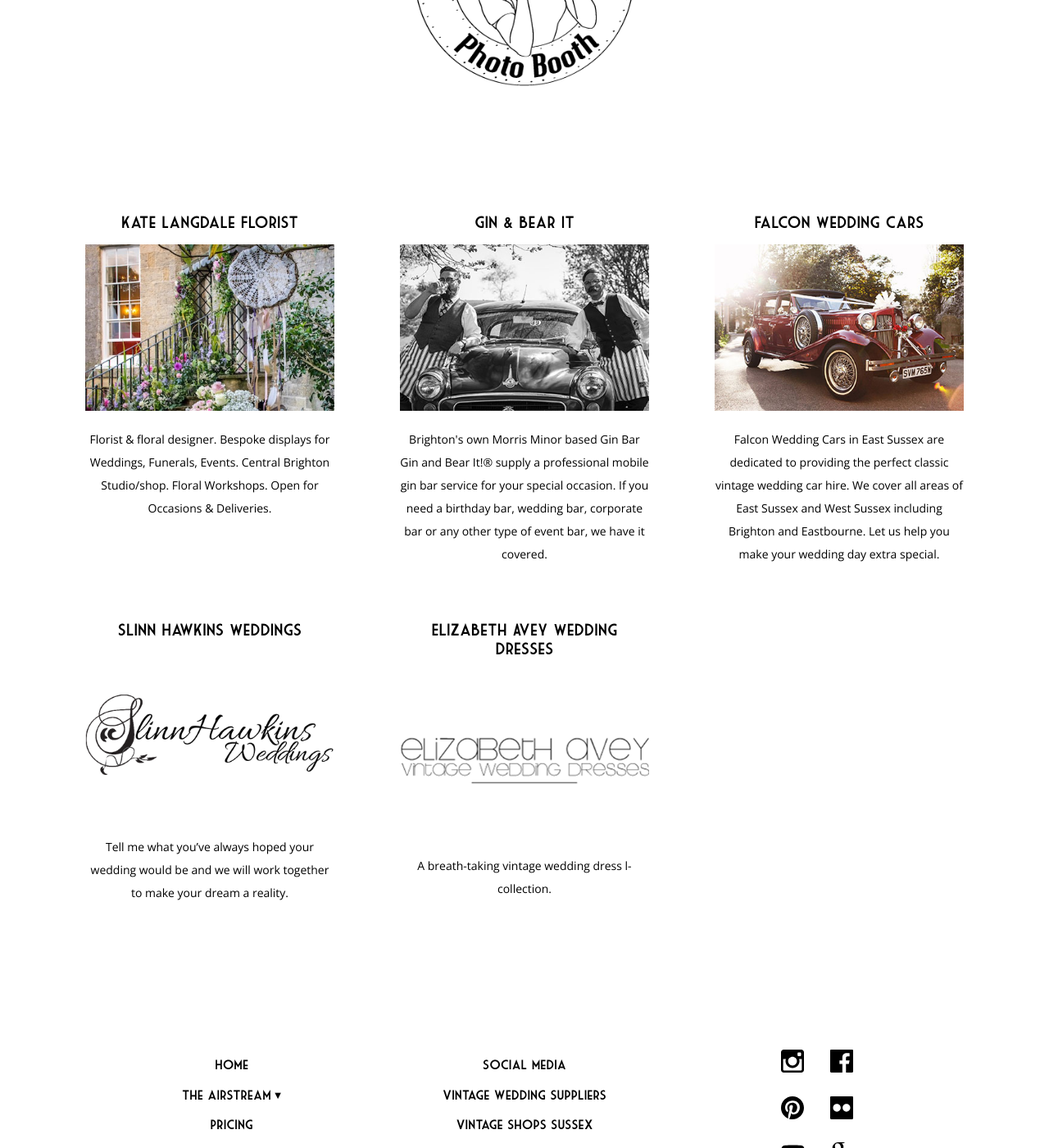
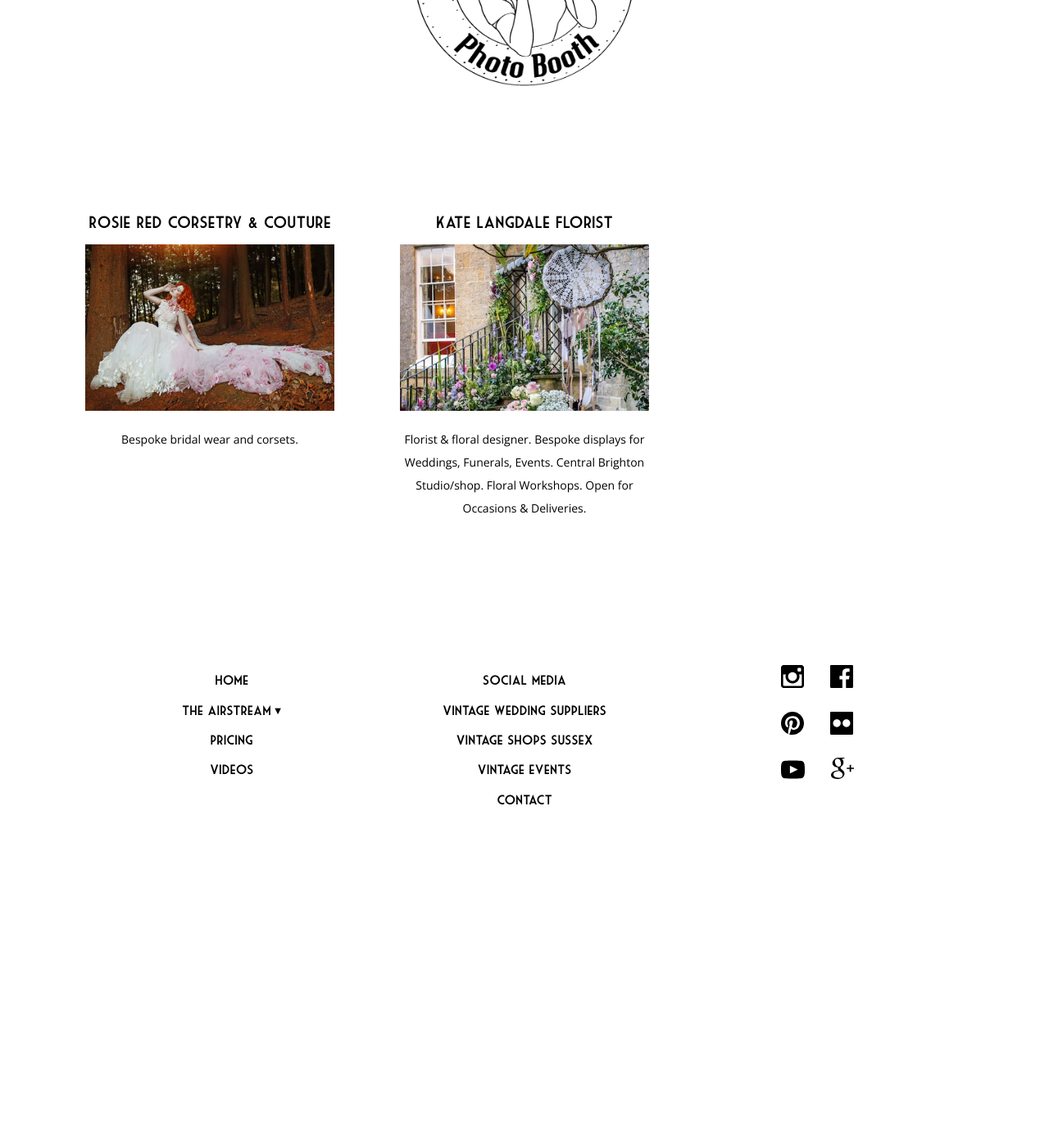
Before and after one commit to jacobcons/airstream-studio, a Jekyll site: the page built from vintage-wedding-suppliers.markdown, in a window 1280 px wide and 1400 px high, scrolled down 268 px. Shown: the whole window at 82% size. Built offline with Jekyll 4.4.1, drawn with Linux system fonts in a browser that asks for light colours; after the commit the page ends 1371 px from its top, so only the background shows below that.

Commit message:
Updated Vintage Wedding Suppliers

```diff
--- a/vintage-wedding-suppliers.markdown
+++ b/vintage-wedding-suppliers.markdown
@@ -6,32 +6,14 @@
 meta-desc: Vintage weddings supplier links for Sussex. Wedding dresses, flowers, food,
   transport.
 boxes:
+- title: Rosie Red Corsetry & Couture
+  image: "/uploads/collections10-2.jpg"
+  image-alt: Rosie Red Corsetry & Couture
+  desc: 'Bespoke bridal wear and corsets. '
 - title: Kate Langdale Florist
   image: "/uploads/kate%20langdale%20florist.jpg"
   image-alt:
   desc: Florist & floral designer. Bespoke displays for Weddings, Funerals, Events.
     Central Brighton Studio/shop. Floral Workshops. Open for Occasions & Deliveries.
-- title: Gin & Bear it
-  image: "/uploads/gin%20&%20bear%20it.jpg"
-  image-alt:
-  desc: Brighton's own Morris Minor based Gin Bar Gin and Bear It!® supply a professional
-    mobile gin bar service for your special occasion. If you need a birthday bar,
-    wedding bar, corporate bar or any other type of event bar, we have it covered.
-- title: Falcon Wedding Cars
-  image: "/uploads/falcon%20wedding%20cars.jpg"
-  image-alt:
-  desc: Falcon Wedding Cars in East Sussex are dedicated to providing the perfect
-    classic vintage wedding car hire. We cover all areas of East Sussex and West Sussex
-    including Brighton and Eastbourne. Let us help you make your wedding day extra
-    special.
-- title: Slinn Hawkins Weddings
-  image: "/uploads/slinn%20hawkins%20weddings.png"
-  image-alt:
-  desc: Tell me what you’ve always hoped your wedding would be and we will work together
-    to make your dream a reality.
-- title: Elizabeth Avey Wedding Dresses
-  image: "/uploads/elizabeth%20avey%20wedding%20dresses.png"
-  image-alt:
-  desc: A breath-taking vintage wedding dress l-collection.
 layout: 3-col-boxes
 ---
```
